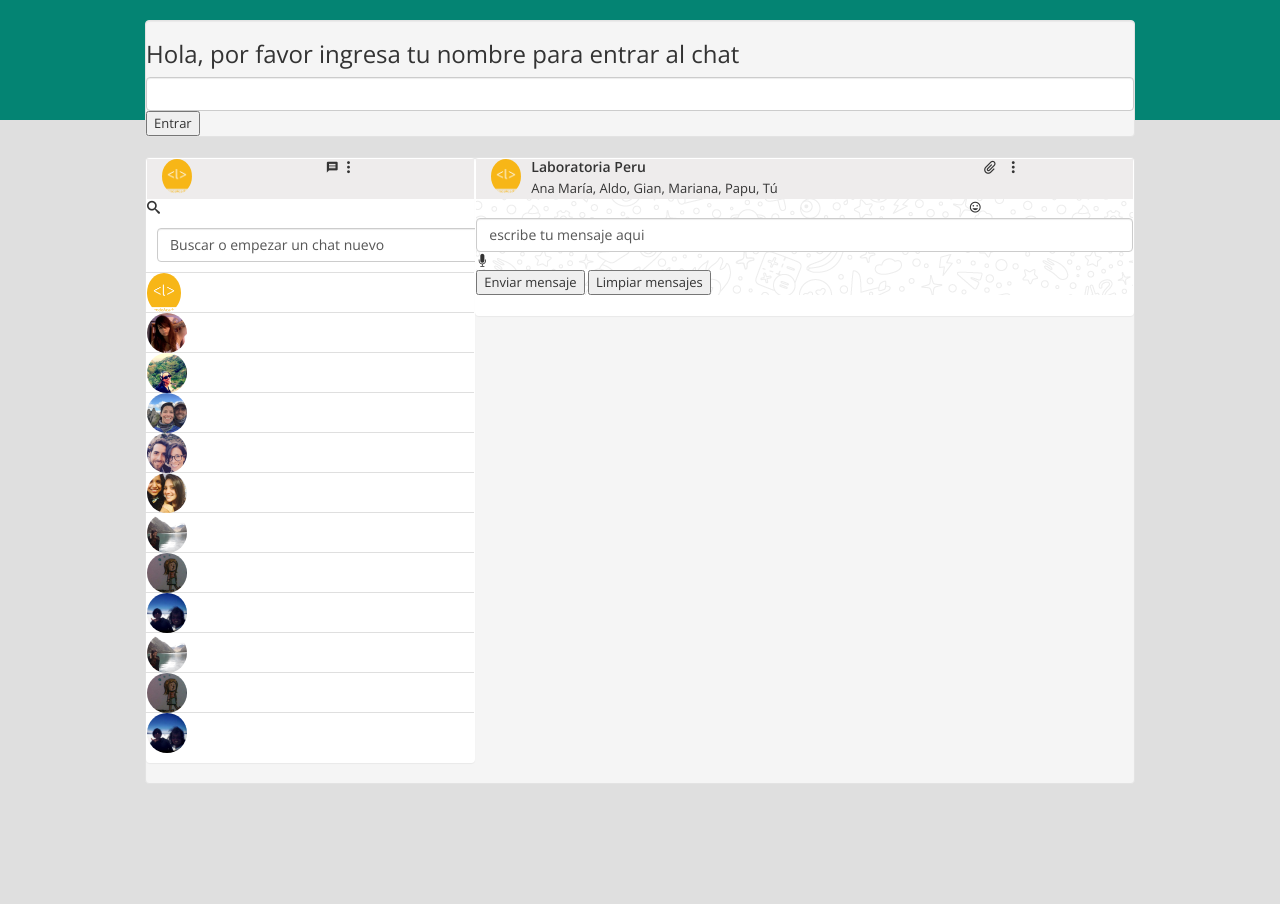
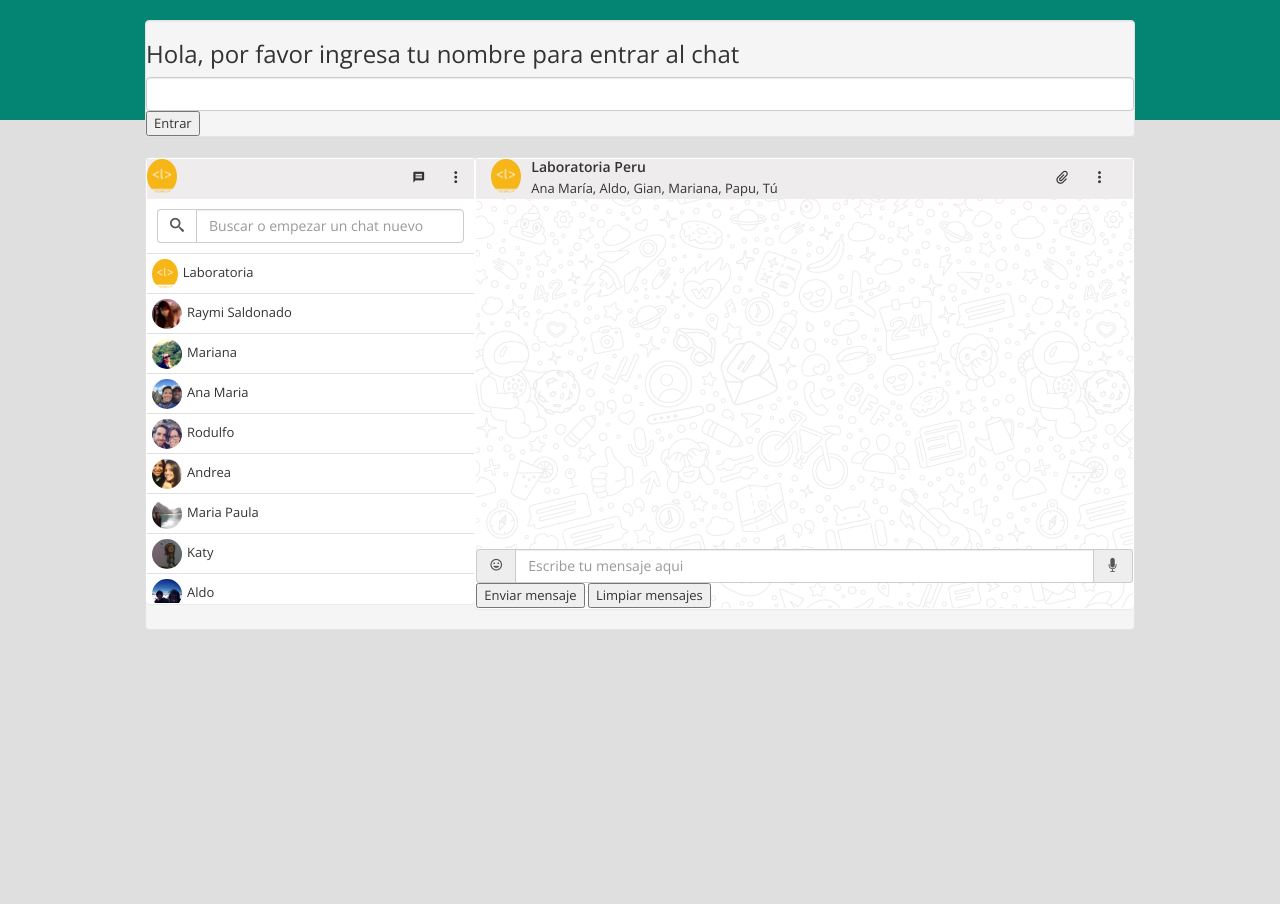
Before and after one commit to LizbethChacon/Web-Whatsapp, a website: page public/index.html in a window 1280 px wide. After the commit the page ends 800 px from the top, so only its background shows below. Drawn offline with nearby package versions, Linux system fonts and the light colour scheme; a script that the page names is missing; files whose address does not match are found by name.

Commit message:
ya casi :)

```diff
--- a/css/main.scss
+++ b/css/main.scss
@@ -13,6 +13,12 @@ body{
 	background: $color-gris-oscuro;
 	font-family: $tipografia;
 	font-size: 13px;
+}
+
+input{
+	cursor: auto;
+	text-rendering: auto;
+	text-align: start;
 }
 .header{
 	background: $color-verde-oscuro;
@@ -44,15 +50,28 @@ body{
 	width: 30px;
 	border-radius: 100%;
 }
-
-.buscachat input{
+.encabezado i{
+	margin: 12px;
+}
+.buscador{
 	margin: 10px;
+}
+.buscador span{
+	background: $color-blanco;
 }
 .panel-chat{
 	height: 100%;
 	background: url(../image/chat-panel-bg.png)
 }
-
+.cuerpo, .conversacion{
+	overflow: scroll;
+	height: 350px;
+	overflow-y: visible;
+	overflow-x: hidden;
+}
+.conversacion{
+	overflow-y: hidden;
+}
 .cuerpo li{
 	height: 40px;
 	display: block;
@@ -61,4 +80,5 @@ body{
 .cuerpo img{
 	height: 40px;
 	border-radius: 100%;
+	padding: 5px;
 }
--- a/public/index.html
+++ b/public/index.html
@@ -6,7 +6,7 @@
 	<meta name="viewport" content="width=device-width, initial-scale=1">
 	<title>Whatsapp Web</title>
 
-	<link rel="shortcut icon" href="image/favicon.png" type="image/png">
+	<link rel="shortcut icon" href="../image/favicon.png" type="image/png">
 	<link rel="stylesheet" href="https://fonts.googleapis.com/css?family=Open+Sans:400,600%7CRoboto:300,400,500" media="all">
 	<link rel="stylesheet" type="text/css" href="https://maxcdn.bootstrapcdn.com/bootstrap/3.3.6/css/bootstrap.min.css" integrity="sha384-1q8mTJOASx8j1Au+a5WDVnPi2lkFfwwEAa8hDDdjZlpLegxhjVME1fgjWPGmkzs7" crossorigin="anonymous">
 	<link rel="stylesheet" href="../css/bootstrap.min.css">
@@ -27,45 +27,44 @@
 					<h3>Hola, por favor ingresa tu nombre para entrar al chat</h3>
 					<input type="text" id="nombre" class="form-control">
 					<button onclick="guardarNombre()">Entrar</button>
+				</div>
 				<div
 					class="fb-like"
 					data-share="true"
 					data-width="450"
 					data-show-faces="true">
 				</div>
-				</div>
-
 				<div id="chat" class="well">
 					<div class="row">
 						<div class="col-md-4 panel izquierda">
-							<div class="encabezado">
-								<div class="row">
-									<div class="col-md-6">
+							<div class="encabezado izquierda">
 								<img src="../image/logocodeacademy.png">
+								<i class="icon-dots-three-vertical pull-right"></i>
+								<i class="icon-message pull-right"></i>
 							</div>
-									<div class="col-md-6">
-										<i class="icon-message"></i>
-										<i class="icon-dots-three-vertical"></i>
-									</div>
-								</div>
-							</div>
-							<div class="buscachat">
-								<div><i class="icon-search"></i><input value="Buscar o empezar un chat nuevo" type="text" id="buscador" class="form-control"></div>
+							<div class="input-group buscador">
+								<span type="text" class="input-group-addon transparente"><i class="icon-search"></i></span>
+								<input placeholder="Buscar o empezar un chat nuevo" type="text" id="buscador" class="form-control">
 							</div>
 							<div class="cuerpo">
 								<ul class="lista-personas list-inline list-unstyled">
-									<li><img src="../image/logocodeacademy.png"></li>
-									<li><img src="../image/raymi.jpg"></li>
-									<li><img src="../image/mariana.jpg"></li>
-									<li><img src="../image/anamaria.jpg"></li>
-									<li><img src="../image/rodulfo.jpg"></li>
-									<li><img src="../image/andrea.jpg"></li>
-									<li><img src="../image/mariapaula.jpg"></li>
-									<li><img src="../image/katy.jpg"></li>
-									<li><img src="../image/aldo.jpg"></li>
-									<li><img src="../image/mariapaula.jpg"></li>
-									<li><img src="../image/katy.jpg"></li>
-									<li><img src="../image/aldo.jpg"></li>
+									<li><img src="../image/logocodeacademy.png"><span>Laboratoria</span></li>
+									<li><img src="../image/raymi.jpg"><span>Raymi Saldonado</span></li>
+									<li><img src="../image/mariana.jpg"><span>Mariana</span></li>
+									<li><img src="../image/anamaria.jpg"><span>Ana Maria</span></li>
+									<li><img src="../image/rodulfo.jpg"><span>Rodulfo</span></li>
+									<li><img src="../image/andrea.jpg"><span>Andrea</span></li>
+									<li><img src="../image/mariapaula.jpg"><span>Maria Paula</span></li>
+									<li><img src="../image/katy.jpg"><span>Katy</span></li>
+									<li><img src="../image/aldo.jpg"><span>Aldo</span></li>
+									<li><img src="../image/raymi.jpg"><span>Raymi Saldonado</span></li>
+									<li><img src="../image/mariana.jpg"><span>Mariana</span></li>
+									<li><img src="../image/anamaria.jpg"><span>Ana Maria</span></li>
+									<li><img src="../image/rodulfo.jpg"><span>Rodulfo</span></li>
+									<li><img src="../image/andrea.jpg"><span>Andrea</span></li>
+									<li><img src="../image/mariapaula.jpg"><span>Maria Paula</span></li>
+									<li><img src="../image/katy.jpg"><span>Katy</span></li>
+									<li><img src="../image/aldo.jpg"><span>Aldo</span></li>
 								</ul>
 							</div>
 						</div>
@@ -84,28 +83,33 @@
 										</div>
 									</div>
 									<div class="col-md-3">
-										<div class="media">
-											<div class="media-left">
-												<i class="icon-attachment"></i>
-											</div>
-											<div class="media-body">
-												<i class="icon-dots-three-vertical"></i>
-											</div>
-										</div>
+										<i class="icon-dots-three-vertical pull-right"></i>
+										<i class="icon-attachment pull-right"></i>
 									</div>
 								</div>
 							</div>
 							<div class="panel-chat">
-								<div><i class="icon-insert_emoticon"></i></div>
-								<input value="escribe tu mensaje aqui" type="text" id="mensaje" class="form-control">
-								<div><i class="icon-mic"></i></div>
+
+								<div class="conversacion">
+									<ul id="lista_mensajes" class="list-group"></ul>
+
+								</div>
+
+								<div class="input-group">
+									<span class="input-group-addon"><i class="icon-insert_emoticon"></i></span>
+									<input placeholder="Escribe tu mensaje aqui" type="text" id="mensaje" class="form-control">
+									<span class="input-group-addon"><i class="icon-mic"></i></span>
+								</div>
 								<button onclick="enviarMensaje()">Enviar mensaje</button>
 								<button onclick="limpiarMensajes()">Limpiar mensajes</button>
 
 
-								<div class="conversacion">
-									<ul id="lista_mensajes" class="list-group"></ul>
 
+								<div
+									class="fb-like"
+									data-share="true"
+									data-width="450"
+									data-show-faces="true">
 								</div>
 
 
```
Also changed, not shown: css/main.css, 1 other file. Lines whose indentation alone changed are shown as unchanged.
